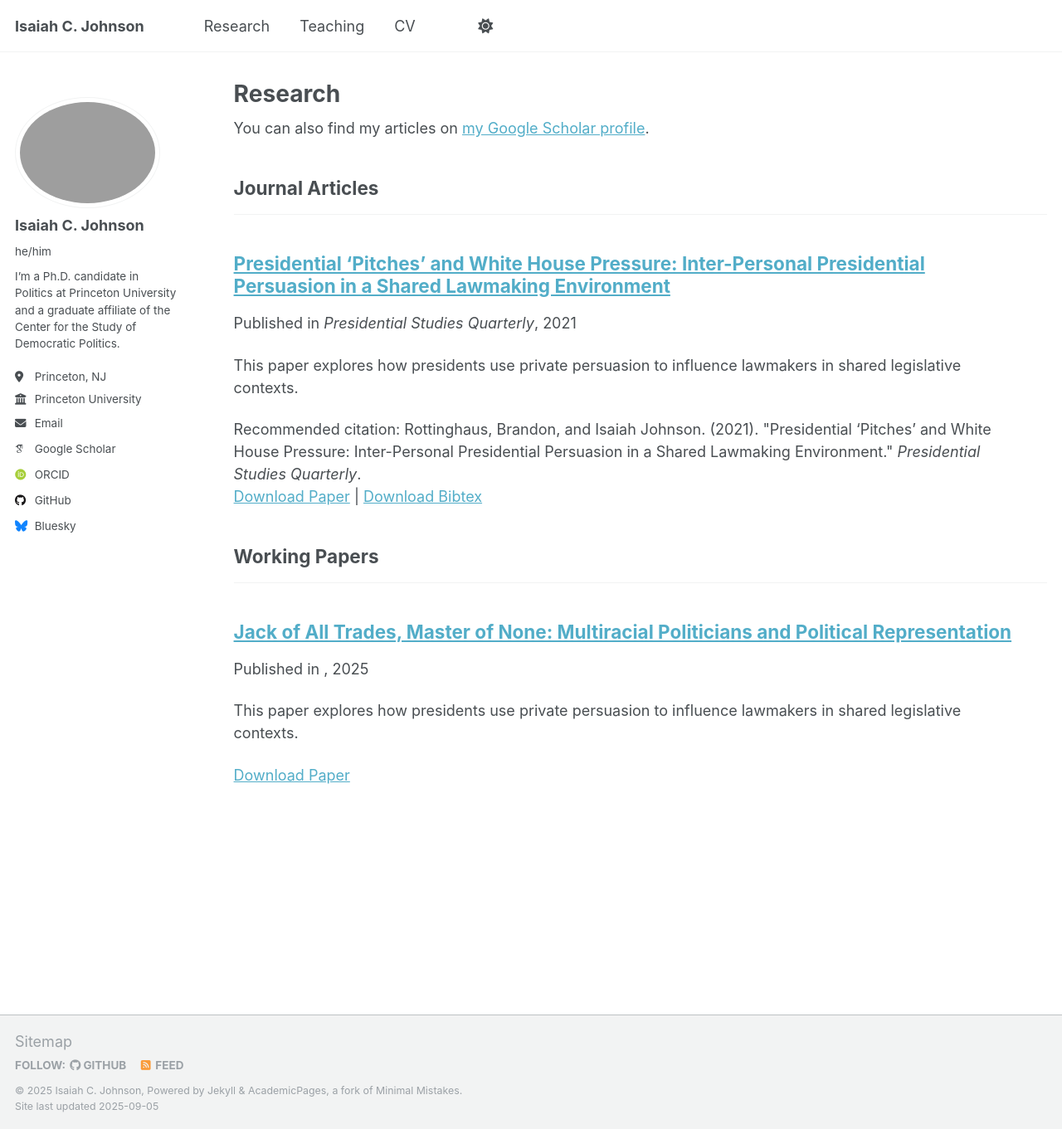
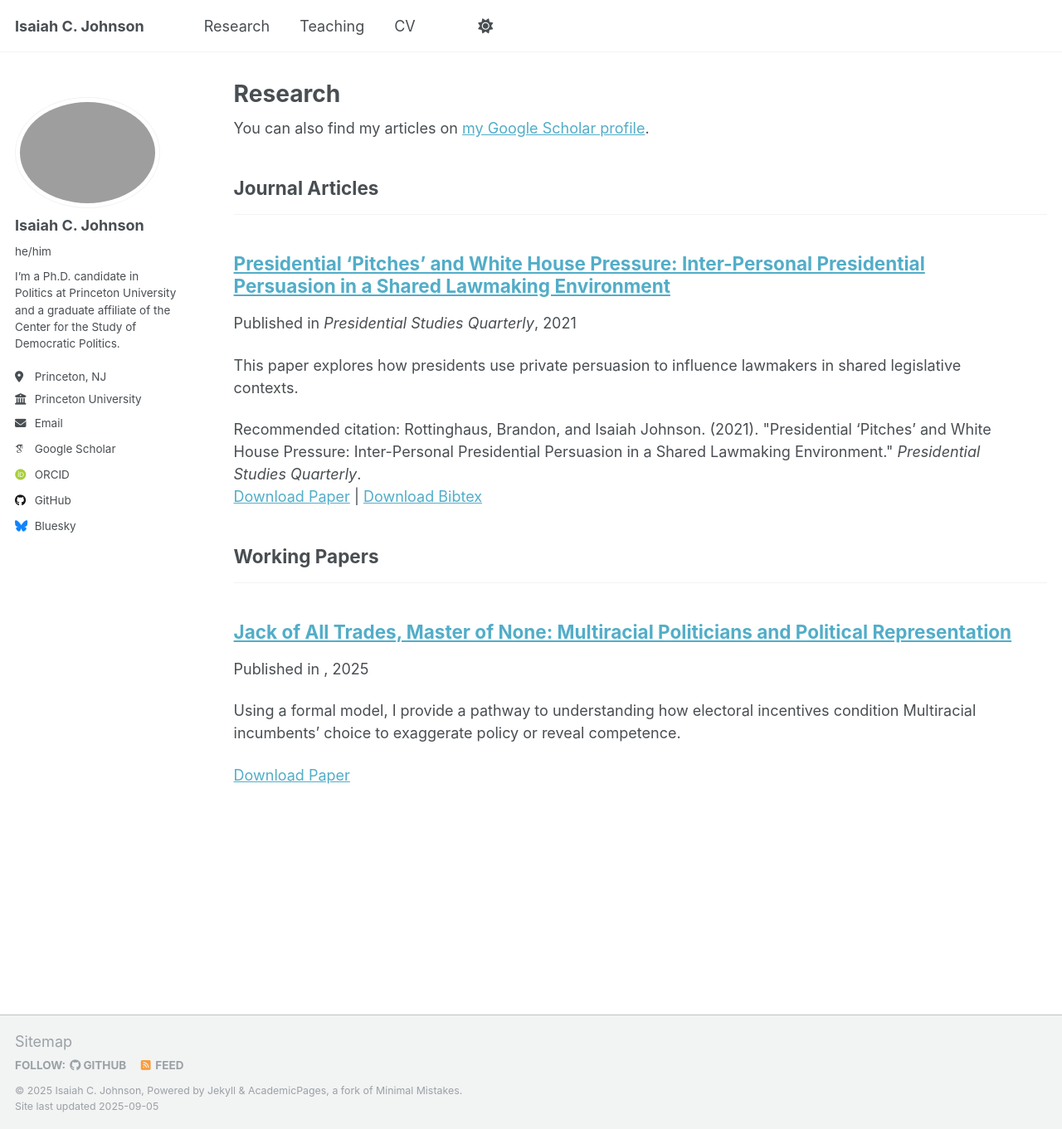
Before and after one commit to isaiahcjohnson/IsaiahCJohnson.github.io, a Jekyll site: the page built from _pages/publications.html, in a window 1280 px wide and 1361 px high. Shown: the whole window at 83% size. Built offline with Jekyll 4.4.1, drawn with Linux system fonts in a browser that asks for light colours; some web fonts are replaced.

Commit message:
modified:   _publications/2025-09-04-JMP-Draft.md

```diff
--- a/_publications/2025-09-04-JMP-Draft.md
+++ b/_publications/2025-09-04-JMP-Draft.md
@@ -3,7 +3,7 @@ title: "Jack of All Trades, Master of None: Multiracial Politicians and Politica
 collection: publications
 category: working_papers
 permalink: /publication/2025-multiracial-representation
-excerpt: "This paper explores how presidents use private persuasion to influence lawmakers in shared legislative contexts."
+excerpt: "Using a formal model, I provide a pathway to understanding how electoral incentives condition Multiracial incumbents’ choice to exaggerate policy or reveal competence."
 date: 2025-09-05
 paperurl: 'https://isaiahcjohnson.github.io/files/2025-09-05-JMP-Draft.pdf'
 ---
```
